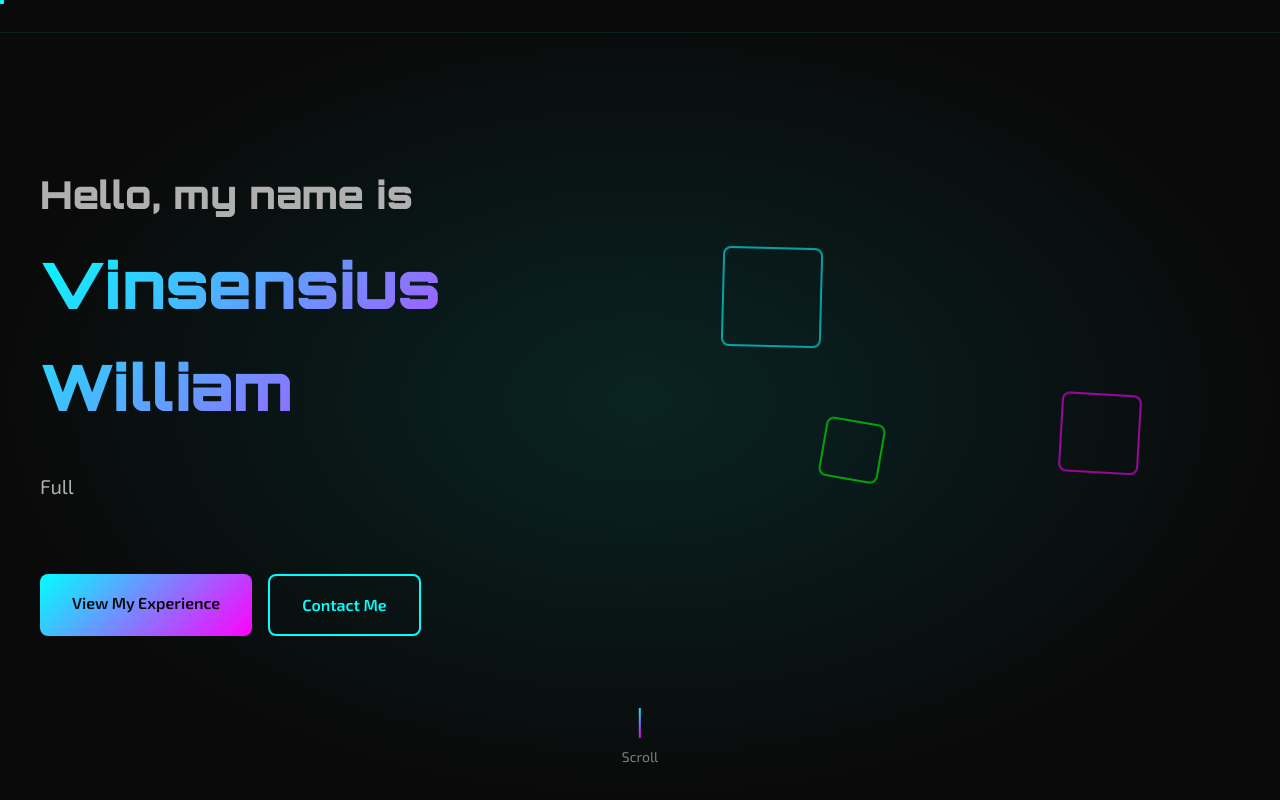
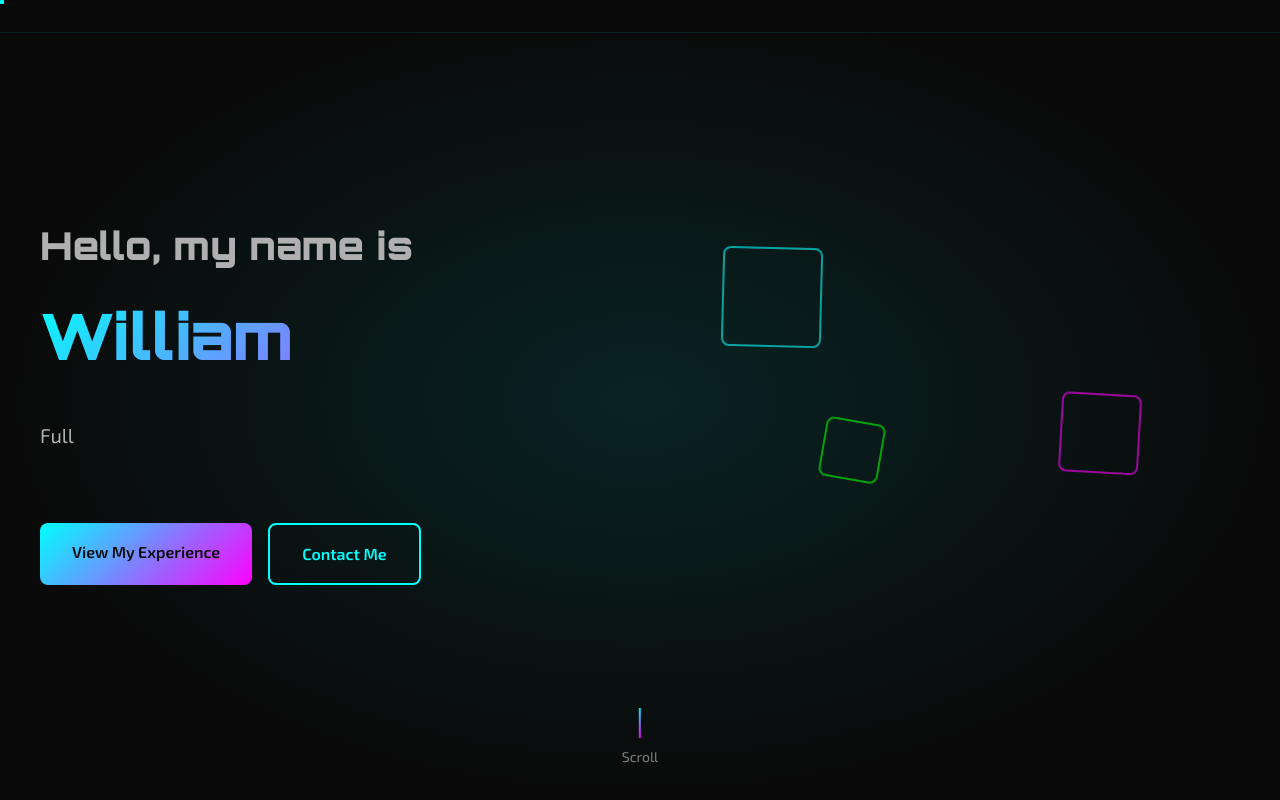
Before and after one commit to vinswilliam/vinswilliam.github.io, a website built with Vite: page index.html in a window 1280 px wide. Shown: the top 800 px of the page. Built offline with nearby package versions, Linux system fonts and the light colour scheme.

Commit message:
update name

```diff
--- a/index.html
+++ b/index.html
@@ -36,7 +36,7 @@
         <div class="hero-content">
           <h1 class="hero-title">
             <span class="title-line">Hello, my name is</span>
-            <span class="title-name">Vinsensius William</span>
+            <span class="title-name">William</span>
           </h1>
           <p class="hero-subtitle">
             <span class="typewriter"></span>
```
